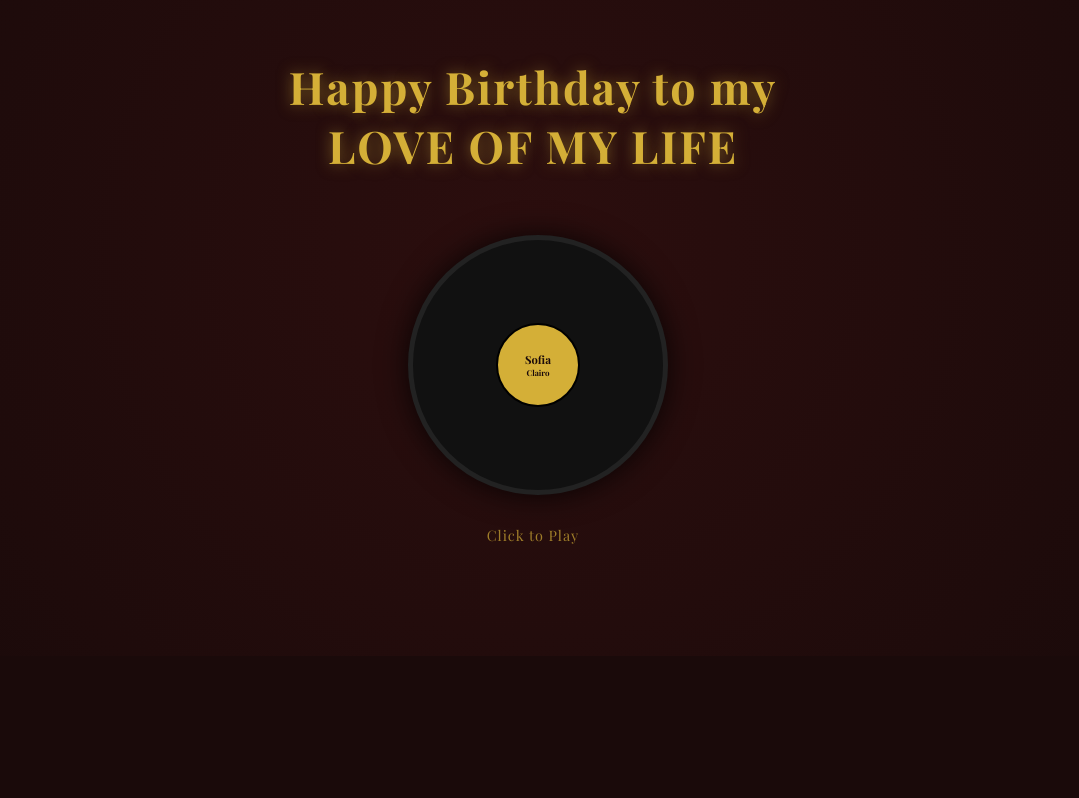
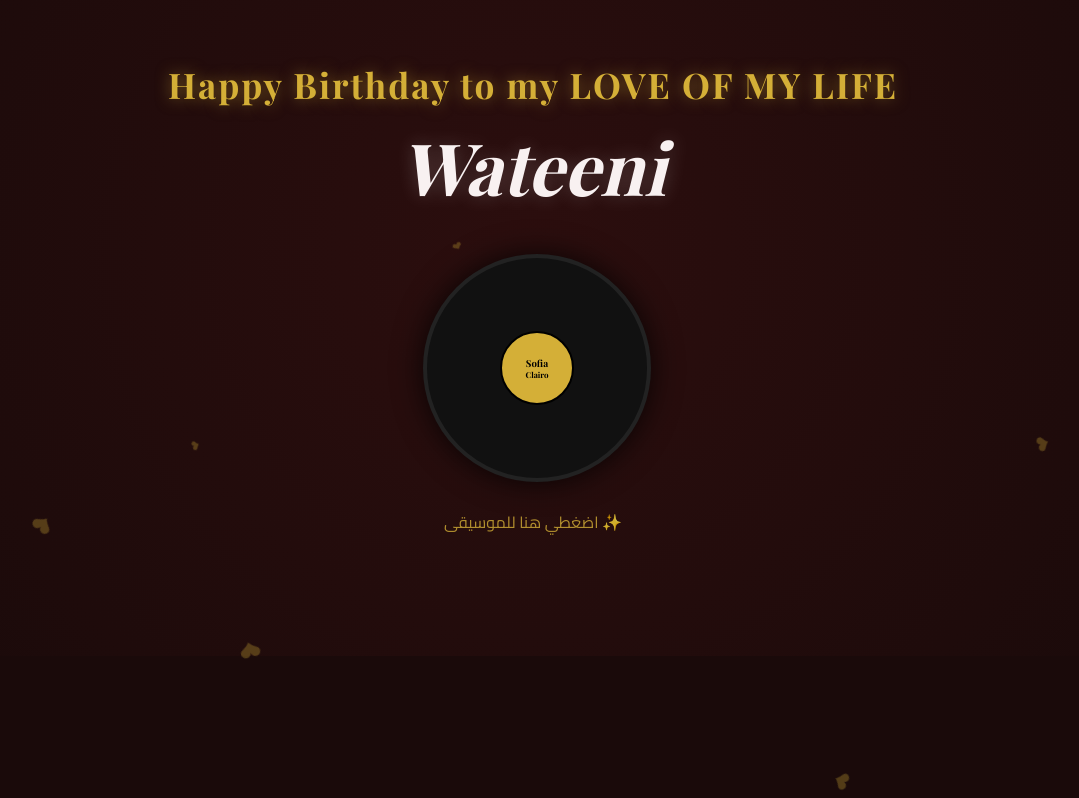
Before and after one commit to ForWateen/MyLove, a plain HTML site: page index.html in a window 1280 px wide. Shown: the part 144-942 px from the top of the page, without its empty margins (107-1186 px from the left). Before the commit the page ends 800 px from the top, so only its background shows below. Drawn offline with nearby package versions, Linux system fonts and the light colour scheme; a web font is replaced by a local one.

Commit message:
Update index.html

```diff
--- a/index.html
+++ b/index.html
@@ -3,8 +3,8 @@
 <head>
     <meta charset="UTF-8">
     <meta name="viewport" content="width=device-width, initial-scale=1.0">
-    <title>Happy Birthday My Love</title>
-    <link href="https://fonts.googleapis.com/css2?family=Playfair+Display:ital,wght@0,400;0,700;1,400&display=swap" rel="stylesheet">
+    <title>Happy Birthday Wateeni</title>
+    <link href="https://fonts.googleapis.com/css2?family=Playfair+Display:ital,wght@0,400;0,700;1,400&family=Cairo:wght@400;700&display=swap" rel="stylesheet">
     <style>
         :root {
             --bg-color: #1a0a0a;
@@ -29,10 +29,7 @@
 
         .stars {
             position: fixed;
-            top: 0;
-            left: 0;
-            width: 100%;
-            height: 100%;
+            top: 0; left: 0; width: 100%; height: 100%;
             background: radial-gradient(circle at center, #2c0e0e 0%, #1a0a0a 100%);
             z-index: -1;
         }
@@ -44,52 +41,57 @@
         }
 
         h1 {
-            font-size: 2.8rem;
+            font-size: 2.2rem;
             letter-spacing: 2px;
-            margin-bottom: 60px;
+            margin-bottom: 10px;
             color: var(--accent-color);
             text-shadow: 0 0 15px rgba(212, 175, 55, 0.5);
         }
 
-        /* تصميم الأسطوانة الموسيقية */
+        .name-highlight {
+            font-family: 'Playfair Display', serif;
+            font-size: 4.5rem;
+            font-weight: 700;
+            font-style: italic;
+            color: var(--text-color);
+            margin-bottom: 40px;
+            display: block;
+            text-shadow: 0 0 20px rgba(255, 255, 255, 0.2);
+        }
+
         .record-player {
             position: relative;
             cursor: pointer;
-            width: 250px;
-            height: 250px;
+            width: 220px;
+            height: 220px;
             margin: 0 auto;
         }
 
         .record {
-            width: 100%;
-            height: 100%;
+            width: 100%; height: 100%;
             background: #111;
             border-radius: 50%;
-            border: 5px solid #222;
+            border: 4px solid #222;
             display: flex;
             align-items: center;
             justify-content: center;
-            position: relative;
             box-shadow: 0 0 30px rgba(0,0,0,0.8);
-            transition: all 0.5s ease;
         }
 
         .record-label {
-            width: 80px;
-            height: 80px;
+            width: 70px; height: 70px;
             background: var(--accent-color);
             border-radius: 50%;
             display: flex;
             flex-direction: column;
             align-items: center;
             justify-content: center;
-            color: var(--bg-color);
+            color: #000;
             font-weight: bold;
-            font-size: 0.7rem;
+            font-size: 0.6rem;
             border: 2px solid #000;
         }
 
-        /* حركة الدوران */
         .spinning {
             animation: rotateRecord 4s linear infinite;
         }
@@ -100,11 +102,11 @@
         }
 
         .instruction {
-            margin-top: 30px;
-            font-size: 0.9rem;
+            margin-top: 25px;
+            font-family: 'Cairo', sans-serif;
+            font-size: 1rem;
             color: var(--accent-color);
-            letter-spacing: 1px;
-            opacity: 0.7;
+            opacity: 0.8;
         }
 
         .heart {
@@ -120,10 +122,7 @@
             100% { transform: translateY(-10vh) rotate(360deg); }
         }
 
-        @keyframes fadeIn {
-            from { opacity: 0; }
-            to { opacity: 1; }
-        }
+        @keyframes fadeIn { from { opacity: 0; } to { opacity: 1; } }
     </style>
 </head>
 <body>
@@ -131,7 +130,8 @@
     <div class="stars"></div>
 
     <div class="container">
-        <h1>Happy Birthday to my <br> LOVE OF MY LIFE</h1>
+        <h1>Happy Birthday to my LOVE OF MY LIFE</h1>
+        <span class="name-highlight">Wateeni</span>
 
         <div class="record-player" onclick="toggleMusic()">
             <div class="record" id="record-disk">
@@ -140,26 +140,42 @@
                     <span style="font-size: 0.5rem;">Clairo</span>
                 </div>
             </div>
-            <p class="instruction" id="hint-text">Click to Play</p>
+            <p class="instruction" id="hint-text">اضغطي هنا للموسيقى ✨</p>
         </div>
     </div>
 
-    <audio id="sofia-song" loop>
-        <source src="https://files.freemusicarchive.org/storage-freemusicarchive-org/music/no_curator/Ketsa/Raising_Frequency/Ketsa_-_09_-_Warm_Glow.mp3" type="audio/mpeg">
-        </audio>
+    <div id="player" style="display: none;"></div>
 
     <script>
+        // تحميل YouTube IFrame Player API
+        var tag = document.createElement('script');
+        tag.src = "https://www.youtube.com/iframe_api";
+        var firstScriptTag = document.getElementsByTagName('script')[0];
+        firstScriptTag.parentNode.insertBefore(tag, firstScriptTag);
+
+        var player;
+        function onYouTubeIframeAPIReady() {
+            player = new YT.Player('player', {
+                height: '0',
+                width: '0',
+                videoId: 'hJn4Abio0DM', // ID الخاص بالأغنية المطلوبة
+                playerVars: {
+                    'autoplay': 0,
+                    'controls': 0
+                }
+            });
+        }
+
         function toggleMusic() {
-            const audio = document.getElementById('sofia-song');
             const record = document.getElementById('record-disk');
             const hint = document.getElementById('hint-text');
 
-            if (audio.paused) {
-                audio.play();
+            if (player && player.getPlayerState() !== 1) { // 1 تعني أن الفيديو يعمل
+                player.playVideo();
                 record.classList.add('spinning');
-                hint.innerText = "Now Playing...";
+                hint.innerText = "Listening with love...";
             } else {
-                audio.pause();
+                player.pauseVideo();
                 record.classList.remove('spinning');
                 hint.innerText = "Paused";
             }
@@ -168,4 +184,14 @@
         function createHeart() {
             const heart = document.createElement('div');
             heart.classList.add('heart');
-            heart.
+            heart.innerHTML = '❤';
+            heart.style.left = Math.random() * 100 + 'vw';
+            heart.style.animationDuration = Math.random() * 3 + 3 + 's';
+            heart.style.fontSize = Math.random() * 20 + 10 + 'px';
+            document.body.appendChild(heart);
+            setTimeout(() => { heart.remove(); }, 6000);
+        }
+        setInterval(createHeart, 500);
+    </script>
+</body>
+</html>
```
